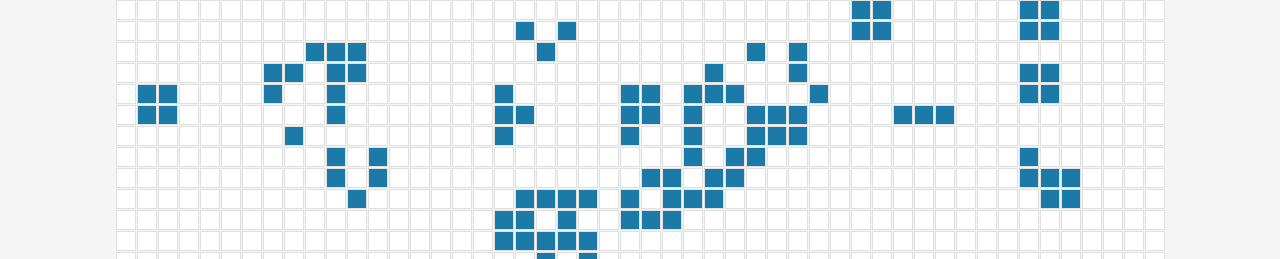
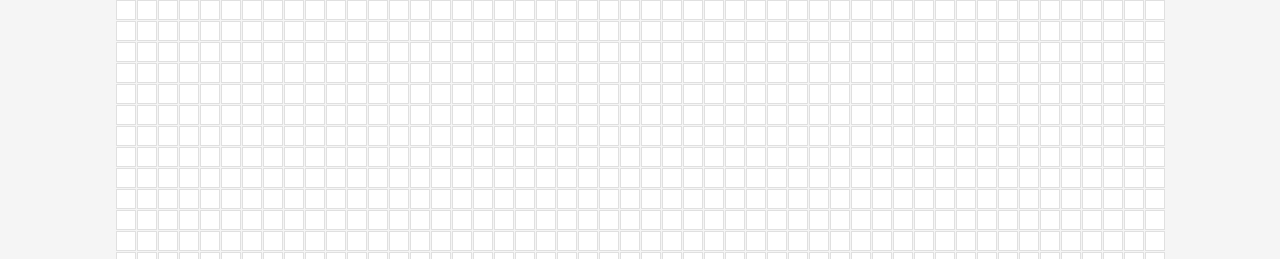
Before and after one commit to mvigo/gol, a plain HTML site: page index.html in a window 1280 px wide. Shown: the top 259 px of the page. Drawn offline with Linux system fonts and the light colour scheme.

Commit message:
Update styles.css

```diff
--- a/styles.css
+++ b/styles.css
@@ -22,7 +22,3 @@ body {
     border: 1px solid #e0e0e0;
     box-sizing: border-box;
 }
-
-.cell.alive {
-    background-color: #1c7aa8; /* MoMA-inspired color */
-}
```
